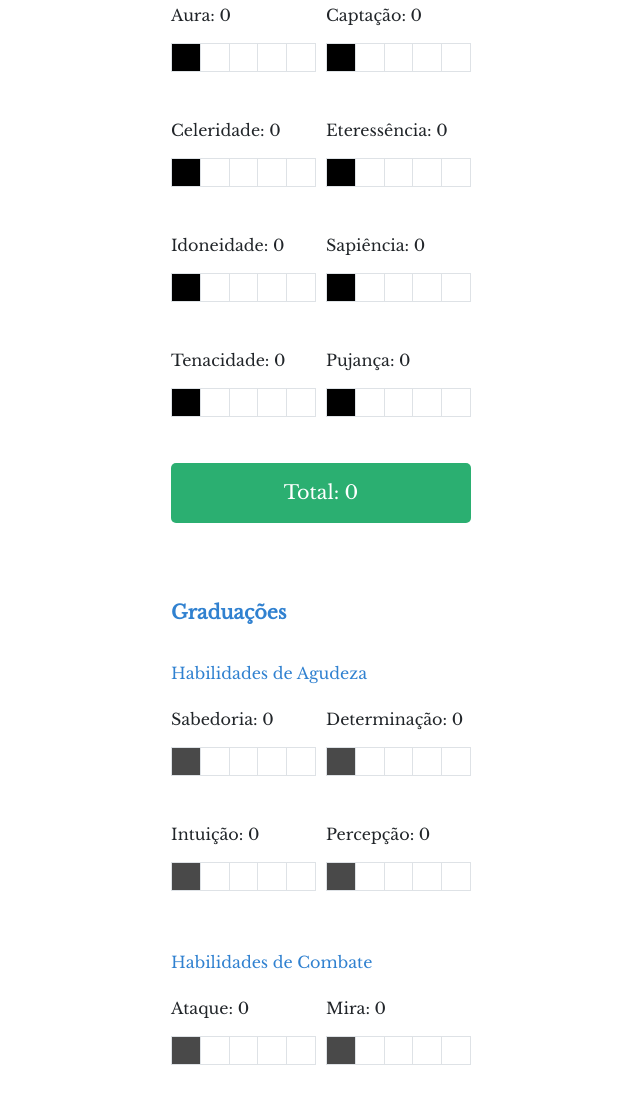
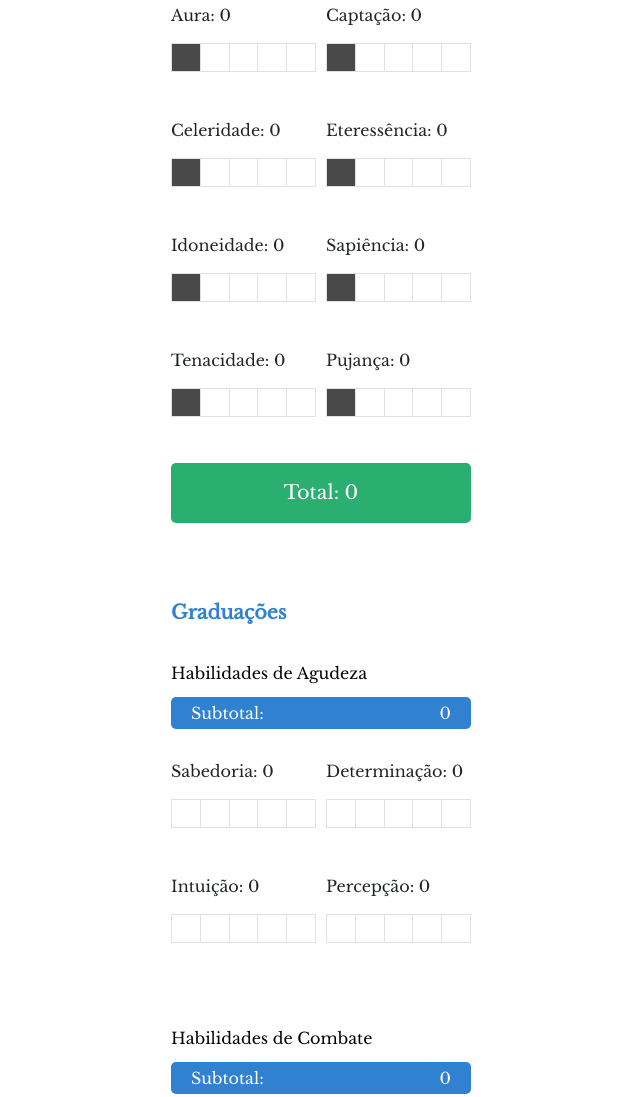
Before and after one commit to NycolasFelipe/narkovia-ficha, a plain HTML site: page calculadora.html in a window 1280 px wide. Shown: the part 408-1505 px from the top of the page, without its empty margins (319-959 px from the left). Drawn offline with nearby package versions, Linux system fonts and the light colour scheme.

Commit message:
Finalização da calculadora de graduações e funcionalidade de local storage

```diff
--- /dev/null
+++ b/src/content/atributos.js
@@ -0,0 +1,5 @@
+export default function contentAtributos() {
+  const content = ["Aura", "Captação", "Celeridade", "Eteressência", "Idoneidade", "Sapiência", "Tenacidade", "Pujança"];
+
+  return content;
+}
--- /dev/null
+++ b/src/content/graduacoes.js
@@ -0,0 +1,37 @@
+export default function contentGraduacoes() {
+  const content = {
+    "agudeza": {
+      "titulo": "Habilidades de Agudeza",
+      "itens": ["Sabedoria", "Determinação", "Intuição", "Percepção"]
+    },
+    "combate": {
+      "titulo": "Habilidades de Combate",
+      "itens": ["Ataque", "Mira", "Proteção"]
+    },
+    "erudicao": {
+      "titulo": "Habilidades de Erudição",
+      "itens": ["Educação", "Alopatia", "Alquimia", "Mecânica"]
+    },
+    "sagacidade": {
+      "titulo": "Habilidades de Sagacidade",
+      "itens": ["Artimanha", "Sutilidade", "Mobilidade"]
+    },
+    "tecnica": {
+      "titulo": "Habilidades de Técnica",
+      "itens": ["Arguição", "Sobrevivência", "Laboração", "Ocultismo", "Hierática"]
+    },
+    "lideranca": {
+      "titulo": "Habilidades de Liderança",
+      "itens": ["Comando", "Inspiração"]
+    },
+    "influencia": {
+      "titulo": "Habilidades de Influência",
+      "itens": [
+        "Dissuasão", "Blefe", "Intimidação", "Provocação", "Prestígio",
+        "Performance", "Etiqueta", "Charme"
+      ]
+    },
+  };
+
+  return content;
+}
--- /dev/null
+++ b/src/scripts/calculadora/changeGraduacaoRange.js
@@ -0,0 +1,27 @@
+export default function changeGraduacaoRange(e) {
+  const graduacaoVal = parseInt($(e.target).val());
+  const graduacao = $(e.target).parent().find("span");
+
+  $(graduacao).html((1 + graduacaoVal) * graduacaoVal / 2);
+
+  const graduacaoTabela = $(e.target).parent().find("td");
+  $(graduacaoTabela).css("background", "#fff");
+  for (let i = 0; i < graduacaoVal; i++) {
+    $(graduacaoTabela[i]).css("background", "#000");
+    $(graduacaoTabela).parent().parent().parent().removeClass("white-bg");
+  }
+
+  $("#graduacoes > div").each((i, e) => {
+    let graduacaoSubtotal = 0;
+    $($(e).find(".titulo > span")).each((j, f) => {
+      graduacaoSubtotal += parseInt(f.textContent);
+    })
+    $(e).find(".subtotal > span").text(graduacaoSubtotal);
+  })
+
+  let graduacaoTotal = 0;
+  $("#graduacoes .titulo > span").each((i, e) => {
+    graduacaoTotal += parseInt(e.textContent);
+  });
+  $("#graduacoes .total span").text(graduacaoTotal);
+}
--- /dev/null
+++ b/src/scripts/calculadora/clearGraduacaoRange.js
@@ -0,0 +1,28 @@
+export default function clearGraduacaoRange(e) {
+  const value = $(e.target).val();
+
+  if (value === "1") {
+    const graduacaoTable = $(e.target).parent().find("table.graduacoes").toggleClass("white-bg");
+    if (graduacaoTable.hasClass("white-bg")) {
+      $(e.target).parent().find("span").text("0");
+    } else {
+      $(e.target).parent().find("span").text("1");
+    }
+
+    const divGraduacao = $(e.target).parent().parent().find("div.graduacao");
+    let graduacaoSubtotal = 0;
+
+    $(divGraduacao).each((i, e) => {
+      $($(e).find(".titulo > span")).each((j, f) => {
+        graduacaoSubtotal += parseInt(f.textContent);
+      })
+      $(e).parent().find(".subtotal > span").text(graduacaoSubtotal);
+    });
+
+    let graduacaoTotal = 0;
+    $("#graduacoes .titulo > span").each((i, e) => {
+      graduacaoTotal += parseInt(e.textContent);
+    })
+    $("#graduacoes .total span").text(graduacaoTotal);
+  }
+}
--- a/src/scripts/calculadora/loadAtributos.js
+++ b/src/scripts/calculadora/loadAtributos.js
@@ -1,7 +1,8 @@
+import contentAtributos from "../../content/atributos.js";
 import removeDiacritics from "../common/removeDiacritics.js";
 
 export default function loadAtributos() {
-  const atributos = ["Aura", "Captação", "Celeridade", "Eteressência", "Idoneidade", "Sapiência", "Tenacidade", "Pujança"];
+  const atributos = contentAtributos();
 
   $.each(atributos, (i, e) => {
     const atributoId = removeDiacritics(atributos[i]);
@@ -22,7 +23,7 @@ export default function loadAtributos() {
   })
 
   const atributoTotalHtml = `
-    <div class="total">
+    <div class="total w-100">
       <p>Total: <span>0</span></p>
     </div>
   `;
--- a/src/scripts/calculadora/loadGraduacoes.js
+++ b/src/scripts/calculadora/loadGraduacoes.js
@@ -1,49 +1,26 @@
+import contentGraduacoes from "../../content/graduacoes.js";
 import removeDiacritics from "../common/removeDiacritics.js";
 
 export default function loadGraduacoes() {
-  const graduacoes = {
-    "agudeza": {
-      "titulo": "Habilidades de Agudeza",
-      "itens": ["Sabedoria", "Determinação", "Intuição", "Percepção"]
-    },
-    "combate": {
-      "titulo": "Habilidades de Combate",
-      "itens": ["Ataque", "Mira", "Proteção"]
-    },
-    "erudicao": {
-      "titulo": "Habilidades de Erudição",
-      "itens": ["Educação", "Alopatia", "Alquimia", "Mecânica"]
-    },
-    "sagacidade": {
-      "titulo": "Habilidades de Sagacidade",
-      "itens": ["Artimanha", "Sutilidade", "Mobilidade"]
-    },
-    "tecnica": {
-      "titulo": "Habilidades de Técnica",
-      "itens": ["Arguição", "Sobrevivência", "Laboração", "Ocultismo", "Hierática"]
-    },
-    "lideranca": {
-      "titulo": "Habilidades de Liderança",
-      "itens": ["Comando", "Inspiração"]
-    },
-    "influencia": {
-      "titulo": "Habilidades de Influência",
-      "itens": [
-        "Dissuasão", "Blefe", "Intimidação", "Provocação", "Prestígio",
-        "Performance", "Etiqueta", "Charme"
-      ]
-    },
-  };
+  const graduacoes = contentGraduacoes();
 
   $.each(graduacoes, (i, e) => {
     const graduacao = graduacoes[i];
 
     const graduacaoTipo = `
-      <div id="${i}" class="d-flex flex-wrap justify-content-between mt-3">
+      <div id="${i}" class="d-flex flex-wrap justify-content-between mb-4 mt-3">
         <h4 class="w-100 mb-4">${graduacao.titulo}</h4>
       </div>
     `;
     $("#graduacoes").append(graduacaoTipo);
+
+    const graduacaoSubtotal = `
+      <div class="subtotal w-100">
+        <p>Subtotal:</p>
+        <span>0</span>
+      </div>
+    `;
+    $(`#${i}`).append(graduacaoSubtotal);
 
     $(`#${i}`).each((j, f) => {
       $.each(graduacao.itens, (k, g) => {
@@ -51,7 +28,7 @@ export default function loadGraduacoes() {
         const graduacaoHtml = `
           <div class="graduacao w-40">
             <p class="titulo">${g}: <span>0</span></p>
-            <table class="table table-bordered">
+            <table class="table table-bordered graduacoes white-bg">
               <tr>
                 <td></td><td></td><td></td><td></td><td></td>
               </tr>
@@ -67,7 +44,7 @@ export default function loadGraduacoes() {
   });
 
   const graduacaoTotalHtml = `
-    <div class="total">
+    <div class="total w-100">
       <p>Total: <span>0</span></p>
     </div>
   `;
--- a/src/scripts/calculadora/localStorageClear.js
+++ b/src/scripts/calculadora/localStorageClear.js
@@ -1,4 +1,15 @@
 export default function localStorageClear() {
   //Clear Atributos
   $("#atributos input").val(0).change();
+
+  //Clear Graduacoes
+  $(".graduacao input").each((i, e) => {
+    const graduacaoTabela = $(e).parent().find("td");
+    $(`#${e.id}`).val(0);
+    $(`#${e.id}`).parent().find(".titulo > span").text("0");
+    $(`#${e.id}`).parent().parent().find(".subtotal > span").text("0");
+    $(`#graduacoes .total span`).text("0");
+    $(graduacaoTabela).css("background", "#fff");
+    $(graduacaoTabela).parent().parent().parent().addClass("white-bg");
+  });
 }
--- a/src/scripts/calculadora/localStorageLoad.js
+++ b/src/scripts/calculadora/localStorageLoad.js
@@ -1,6 +1,35 @@
+import changeGraduacaoRange from "./changeGraduacaoRange.js";
+
 export default function localStorageLoad() {
   //Load Atributos
   const atributos = JSON.parse(localStorage.getItem("atributos"));
   $.each(atributos, (key, value) => $(`#${key}`).val(value));
   $("#atributos input").change();
+
+  //Load Graduacoes
+  const graduacoes = JSON.parse(localStorage.getItem("graduacoes"));
+
+  $.each(graduacoes, (key, value) => {
+    const valueRange = value.valueRange;
+    const valueSubtotal = value.valueSubtotal;
+    $(`#graduacoes #${key}`).val(valueRange);
+    $(`#graduacoes #${key}`).parent().find(".titulo > span").text(valueSubtotal);
+  })
+
+  changeGraduacaoRange($(".graduacao input"));
+
+  $(".graduacao input").each((i, e) => {
+    const graduacaoVal = parseInt($(e).val());
+    const graduacaoTabela = $(e).parent().find("td");
+
+    $(graduacaoTabela).css("background", "#fff");
+    for (let i = 0; i < graduacaoVal; i++) {
+      $(graduacaoTabela[i]).css("background", "#000");
+      if ($(`#${e.id}`).parent().find(".titulo > span").text() === "0") {
+        $(graduacaoTabela).parent().parent().parent().addClass("white-bg");
+      } else {
+        $(graduacaoTabela).parent().parent().parent().removeClass("white-bg");
+      }
+    }
+  });
 }
--- a/src/scripts/calculadora/script.js
+++ b/src/scripts/calculadora/script.js
@@ -4,12 +4,15 @@ import localStorageLoad from "./localStorageLoad.js";
 import localStorageClear from "./localStorageClear.js";
 import localStorageSave from "./localStorageSave.js";
 import loadGraduacoes from "./loadGraduacoes.js";
-
+import changeGraduacaoRange from "./changeGraduacaoRange.js";
+import clearGraduacaoRange from "./clearGraduacaoRange.js";
 
 $(document).ready(() => {
   loadAtributos();
   loadGraduacoes();
   $("#atributos input").on("change", (e) => changeAtributoRange(e));
+  $("#graduacoes input").on("change", (e) => changeGraduacaoRange(e));
+  $("#graduacoes input").on("click", (e) => clearGraduacaoRange(e));
   localStorageLoad();
 });
 
--- a/src/styles/components/calculadora/_campos.scss
+++ b/src/styles/components/calculadora/_campos.scss
@@ -4,7 +4,7 @@
   h4 {
     font-family: variaveis.$ft-principal;
     font-size: 1rem;
-    color: variaveis.$cor-principal;
+    color: #000;
   }
 
   td {
@@ -12,8 +12,16 @@
     width: 25px;
   }
 
-  tr td:first-of-type {
-    background: #494949;
+  table:not(.graduacoes) tr td:first-of-type {
+    background: #494949 !important;
+  }
+
+  table.graduacoes tr td:first-of-type {
+    background: #000;
+  }
+
+  table.white-bg tr td:first-of-type {
+    background: #fff !important;
   }
 
   table {
@@ -37,13 +45,31 @@
     font-family: variaveis.$ft-principal;
   }
 
+  .subtotal {
+    display: flex;
+    justify-content: space-between;
+    align-items: center;
+    padding: 0 20px;
+    font-family: variaveis.$ft-principal;
+    background: variaveis.$cor-principal;
+    color: #fff;
+    text-align: center;
+    border-radius: 5px;
+    margin-bottom: 30px;
+    margin-top: -10px;
+  }
+
+  .subtotal p {
+    margin-bottom: 0;
+    line-height: 2;
+  }
+
   .total {
     font-family: variaveis.$ft-principal;
     background: variaveis.$cor-secundaria;
     color: #fff;
     text-align: center;
     font-size: 1.2rem;
-    width: 100%;
     padding-top: 15px;
     margin-bottom: 30px;
     border-radius: 5px;
```
Also changed, not shown: src/scripts/calculadora/localStorageSave.js (+30 -1 lines), src/styles/styles.css, 1 other file.
